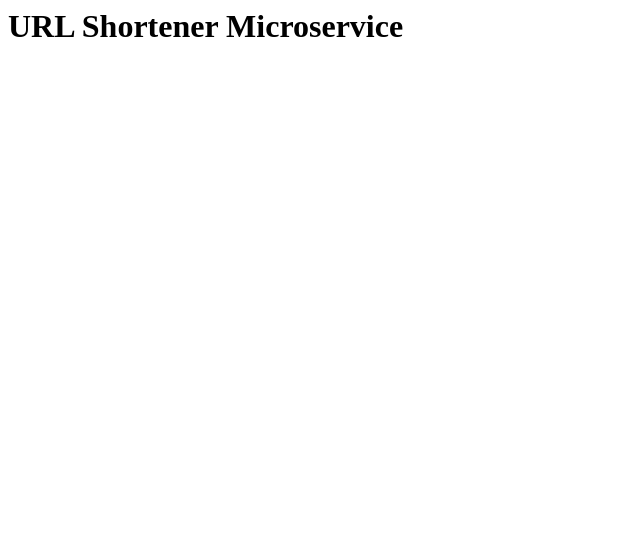
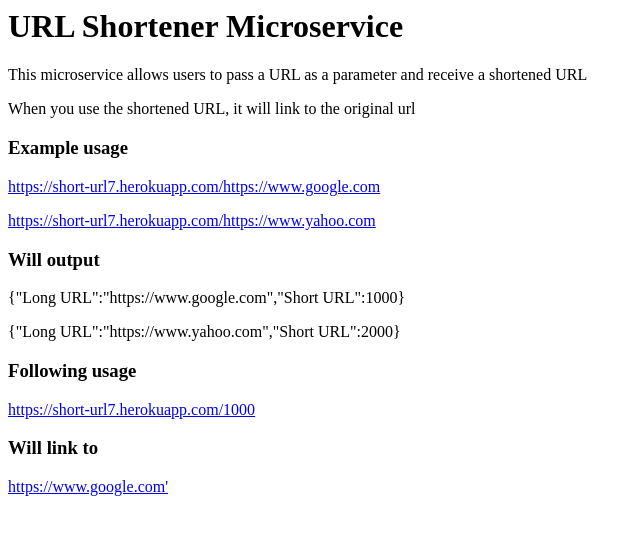
Before and after one commit to donaldk7/short-url, a website: page public/index.html in a window 1280 px wide. Shown: the whole page, without its empty margins (0-642 px from the left). Drawn offline with Linux system fonts and the light colour scheme.

Commit message:
added html

```diff
--- a/public/index.html
+++ b/public/index.html
@@ -1,5 +1,23 @@
 <html>
 <body>
     <h1>URL Shortener Microservice</h1>
+
+    <p>This microservice allows users to pass a URL as a parameter and receive a shortened URL</p>
+    <p>When you use the shortened URL, it will link to the original url</p>
+
+    <h3>Example usage</h3>
+
+    <a href = 'https://short-url7.herokuapp.com/https://www.google.com'>https://short-url7.herokuapp.com/https://www.google.com</a>
+    <p></p>
+    <a href = 'https://short-url7.herokuapp.com/https://www.yahoo.com'>https://short-url7.herokuapp.com/https://www.yahoo.com</a>
+
+    <h3>Will output</h3>
+    <p>{"Long URL":"https://www.google.com","Short URL":1000}</p>
+    <p>{"Long URL":"https://www.yahoo.com","Short URL":2000}</p>
+
+    <h3>Following usage</h3>
+    <a href = 'https://short-url7.herokuapp.com/1000'>https://short-url7.herokuapp.com/1000</a>
+    <h3>Will link to</h3>
+    <a href = 'https://www.google.com'>https://www.google.com'</a>
 </body>
 </html>
```
Also changed, not shown: server.js (+4 -3 lines), public/stylesheet.css (deleted).
